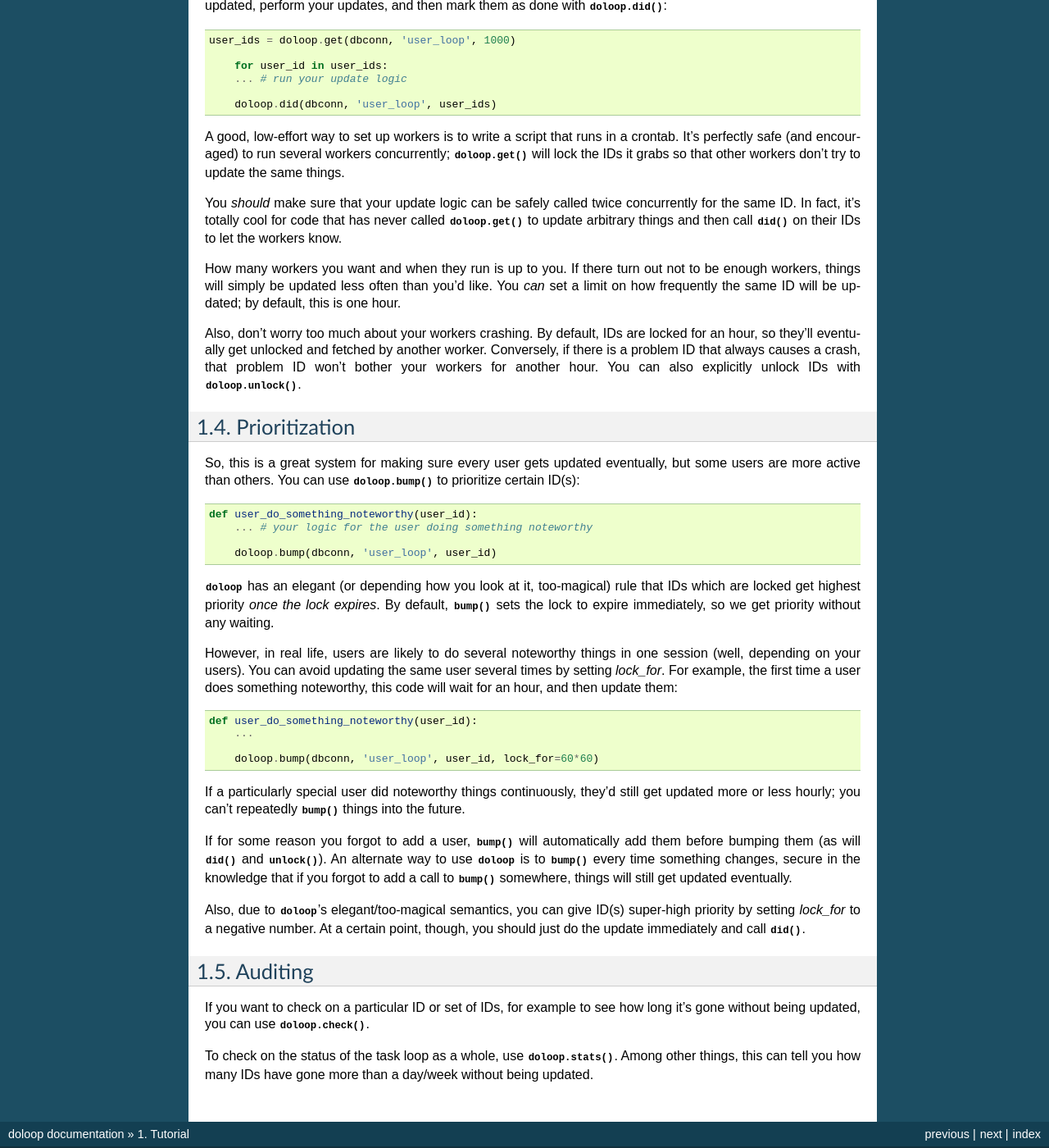
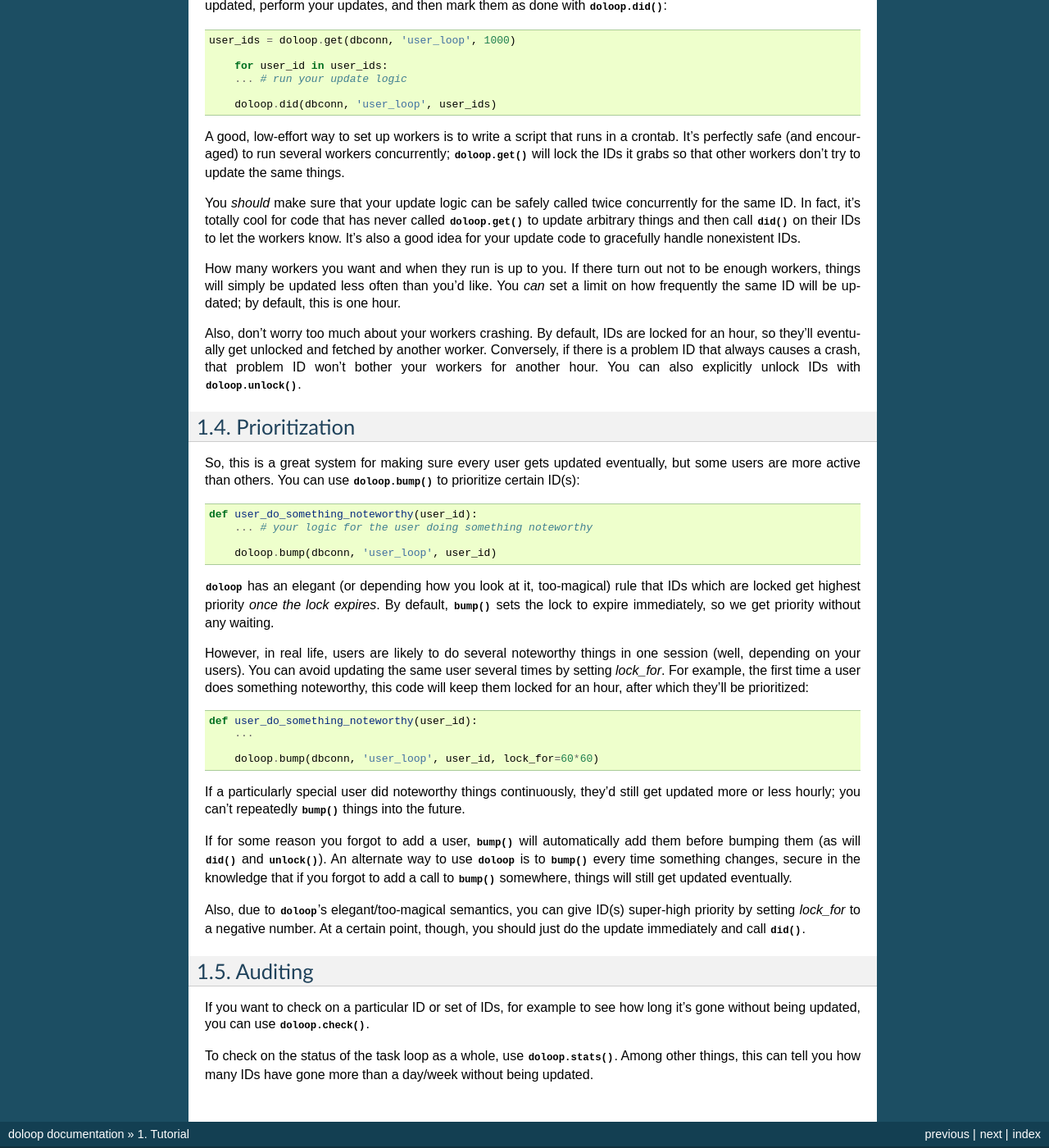
Before and after one commit to Yelp/doloop, a Sphinx documentation site: the page built from docs/tutorial.rst, in a window 1280 px wide and 1400 px high, scrolled down 1057 px. Shown: the whole window at 82% size. Built offline with Sphinx 7.4.7, drawn with Linux system fonts in a browser that asks for light colours; the version number could not be read and is left out; some of the changed text lies outside the part shown.

Commit message:
made docs more consistent

```diff
--- a/docs/tutorial.rst
+++ b/docs/tutorial.rst
@@ -28,14 +28,14 @@
 
 .. code-block:: sh
 
-    create-doloop-table -i 'CHAR(64) CHARSET ascii' | mysql -D test
+    create-doloop-table -i 'CHAR(64) CHARSET ascii' user_loop | mysql -D test
 
 You can also create tables programmatically using :py:func:`doloop.create` and
 :py:func:`doloop.sql_for_create`.
 
 
-Adding things to the loop
--------------------------
+Adding and removing IDs
+-----------------------
 
 Use :py:func:`doloop.add` to add IDs::
 
@@ -63,7 +63,9 @@
 
 The basic workflow is to use :py:func:`doloop.get` to grab the IDs of the
 things that have gone the longest without being updated, perform your updates,
-and then mark them as done with :py:func:`doloop.did`::
+and then mark them as done with :py:func:`doloop.did`:
+
+.. code-block:: python
 
     user_ids = doloop.get(dbconn, 'user_loop', 1000)
 
@@ -80,7 +82,8 @@
 You *should* make sure that your update logic can be safely called
 twice concurrently for the same ID. In fact, it's totally cool for code that
 has never called :py:func:`doloop.get` to update arbitrary things and then call
-:py:func:`~doloop.did` on their IDs to let the workers know.
+:py:func:`~doloop.did` on their IDs to let the workers know. It's also a
+good idea for your update code to gracefully handle nonexistent IDs.
 
 How many workers you want and when they run is up to you. If
 there turn out not to be enough workers, things will simply be updated less
@@ -114,7 +117,7 @@
 However, in real life, users are likely to do several noteworthy things in
 one session (well, depending on your users). You can avoid updating
 the same user several times by setting *lock_for*. For example, the first time
-a user does something noteworthy, this code will wait for an hour, and then update them::
+a user does something noteworthy, this code will keep them locked for an hour, after which they'll be prioritized::
 
     def user_do_something_noteworthy(user_id):
         ...
```
Also changed, not shown: other parts of docs/tutorial.rst (+3 -3 lines), docs/functions.rst (+4 -4 lines).
